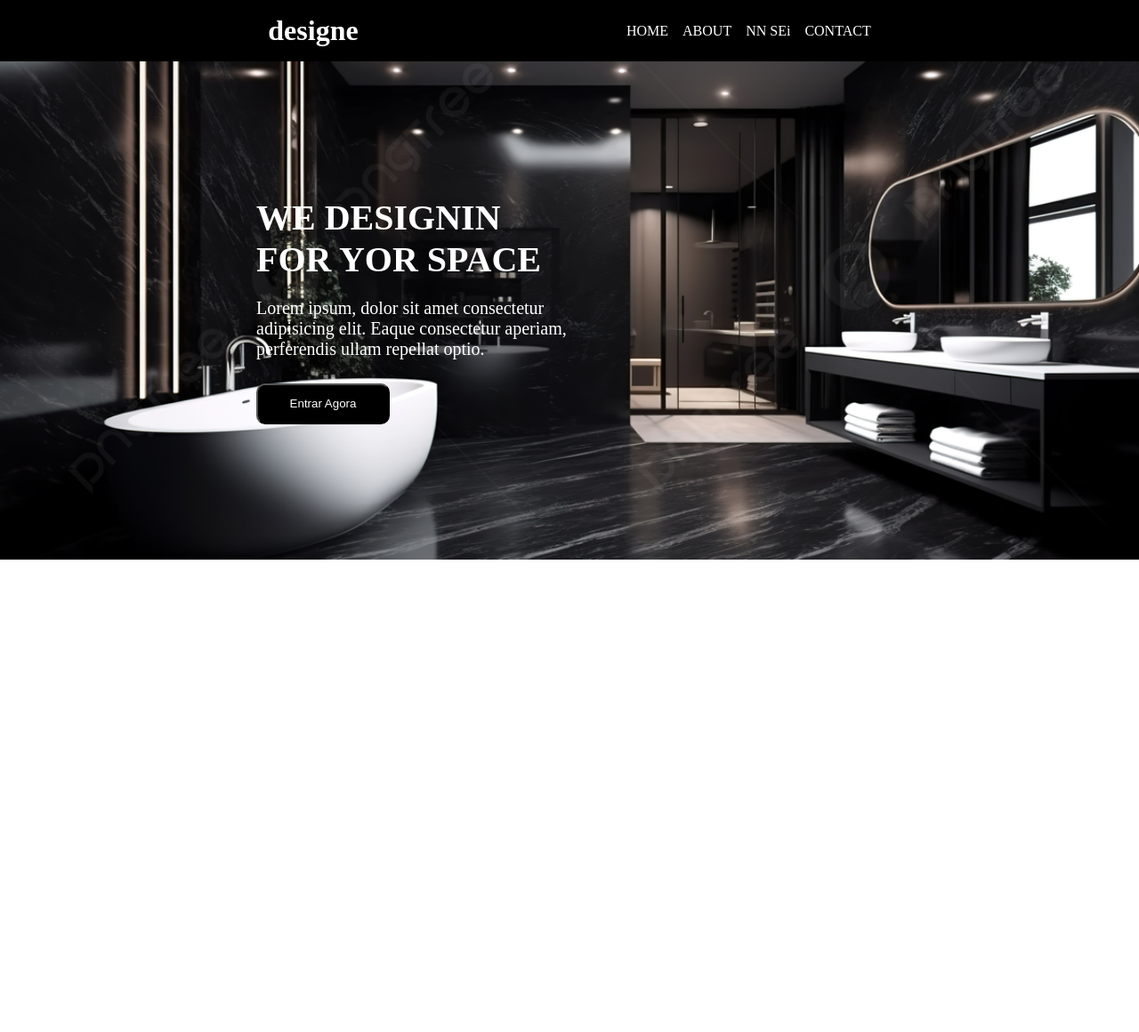
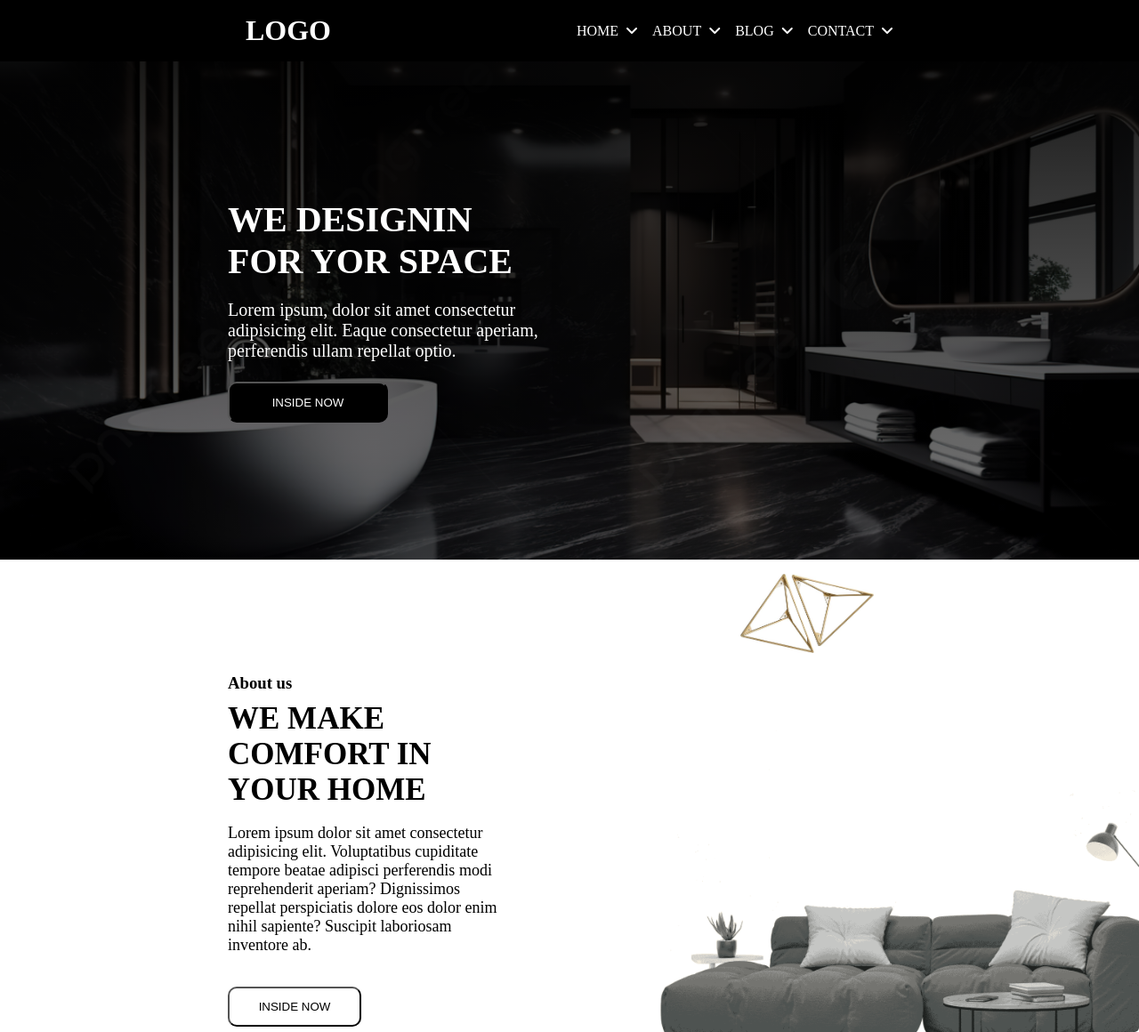
Before and after one commit to Daniel-Ferreira-2004/Prova-Web, a plain HTML site: page index.html in a window 1280 px wide. Shown: the whole page at 89% size. Before the commit the page ends 800 px from the top, so only its background shows below. Drawn offline with Linux system fonts and the light colour scheme.

Commit message:
Finalizado
Criado sessão dois, colocado img de sofá e lustre, toda parte de CSS da sessão 2 e alguns ajustes na sessão 1

```diff
--- a/index.html
+++ b/index.html
@@ -5,27 +5,28 @@
     <meta charset="UTF-8">
     <meta name="viewport" content="width=device-width, initial-scale=1.0">
     <link rel="stylesheet" href="style.css">
+    <script src="https://kit.fontawesome.com/057ab5b72f.js" crossorigin="anonymous"></script>
     <title>Document</title>
 </head>
 
 <body>
     <header>
         <div class="logo">
-            <h1>designe</h1>
+            <h1>LOGO</h1>
         </div>
         <nav class="nav-principal">
             <ul>
                 <li>
-                    <a href="">HOME</a>
+                    <a href="">HOME<i class="fa-solid fa-angle-down"></i></a>
                 </li>
                 <li>
-                    <a href="">ABOUT</a>
+                    <a href="">ABOUT<i class="fa-solid fa-angle-down"></i></a>
                 </li>
                 <li>
-                    <a href="">NN SEi</a>
+                    <a href="">BLOG<i class="fa-solid fa-angle-down"></i></a>
                 </li>
                 <li>
-                    <a href="">CONTACT</a>
+                    <a href="">CONTACT<i class="fa-solid fa-angle-down"></i></a>
                 </li>
             </ul>
 
@@ -39,13 +40,29 @@
             <p>Lorem ipsum, dolor sit amet consectetur adipisicing elit. Eaque consectetur aperiam, perferendis ullam
                 repellat optio.
             </p>
-            <button>
-                <a href="">Entrar Agora</a>
-            </button>
+                <a href="">
+                    <button>INSIDE NOW</button>
+                </a>
         </div>
     </section>
 
-    <section></section>
+    <section class="conteudo">
+        <div class="lado1">
+            <h3>About us</h3>
+            <h1>WE MAKE COMFORT IN <br> YOUR HOME</h1>
+            <p>Lorem ipsum dolor sit amet consectetur adipisicing elit. Voluptatibus cupiditate tempore beatae adipisci
+                perferendis modi reprehenderit aperiam? Dignissimos repellat perspiciatis dolore eos dolor enim nihil
+                sapiente? Suscipit laboriosam inventore ab.
+            </p>
+            <a href="">
+                <button>INSIDE NOW</button>
+            </a>
+        </div>
+        <div class="lado2">
+            <img class="lustre" src="img/Lustre.jpg" alt="Lustre" loading="lazy">
+            <img class="sofa" src="img/Sofaoficial.png" alt="Sofa" loading="lazy">
+        </div>
+    </section>
 </body>
 
 </html>
--- a/style.css
+++ b/style.css
@@ -4,6 +4,7 @@
     padding: 0;
     text-decoration: none;
 }
+
 header {
     background-color: black;
     color: white;
@@ -24,8 +25,13 @@ header {
 .nav-principal ul li a {
     color: white;
 }
+
+.fa-solid {
+    padding-left: 0.5em;
+}
+
 .banheiro {
-    background-image: url(img/Banheiro\ de\ fundo.jpg);
+    background: linear-gradient(rgba(0,0,0,0.9), rgba(0,0,0,0.5)), url(img/Banheiro\ de\ fundo.jpg);
     background-position: center;
     background-size: cover;
     width: 100%;
@@ -38,7 +44,6 @@ header {
 
 .conteudoBanheiro {
     width: 50%;
-    padding: 2em;
     margin: 20%;
 }
 
@@ -52,14 +57,79 @@ header {
     font-size: 20px;
 }
 
-.conteudoBanheiro button {
+.conteudoBanheiro a button {
     padding: 1em;
     background-color: black;
+    margin-top: 1em;
+    border-radius: 10px;
+    width: 180px;
+    color: white;
+}
+
+.conteudoBanheiro button:hover {
+    background-color: rgba(255, 255, 255, 0.445);
+    cursor: pointer;
+    color: black;
+}
+
+.conteudo {
+    background-color: white;
+    color: black;
+    display: flex;
+    justify-content: center;
+    width: 100%;
+    height: 10em;
+}
+
+.lado1 {
+    width: 50%;
+    padding-right: 5em;
+    margin-left: 20%;
+    margin-top: 8em;
+
+}
+
+.lado1 h1, p, h3{
+    padding-bottom: 0.5em;
+}
+
+.lado1 h1 {
+    font-size: 35px;
+}
+
+.lado1 p {
+    font-size: 18px;
+}
+
+.lado1 button {
+    padding: 1em;
+    background-color: white;
     margin-top: 2em;
     border-radius: 10px;
     width: 150px;
 }
 
-.conteudoBanheiro button a {
+.lado1 button:hover {
+    background-color: rgba(0, 0, 0, 0.74);
+    cursor: pointer;
     color: white;
 }
+
+.lado2 {
+    max-width: 50%;
+    display: flex;
+    flex-direction: column;
+    margin-left: auto;
+}
+
+.sofa{
+    width: 100%;
+    height: auto;
+    border-radius: 5px;
+}
+
+.lustre {
+    width: 150px;
+    margin-left: 30%;
+    margin-top: 1em;
+}
```
Also changed, not shown: img/Lustre.jpg (added), img/Lustre2.webp (added), img/Sofa.jpg (added), img/Sofaoficial.png (added), img/sofapng.avif (added).
